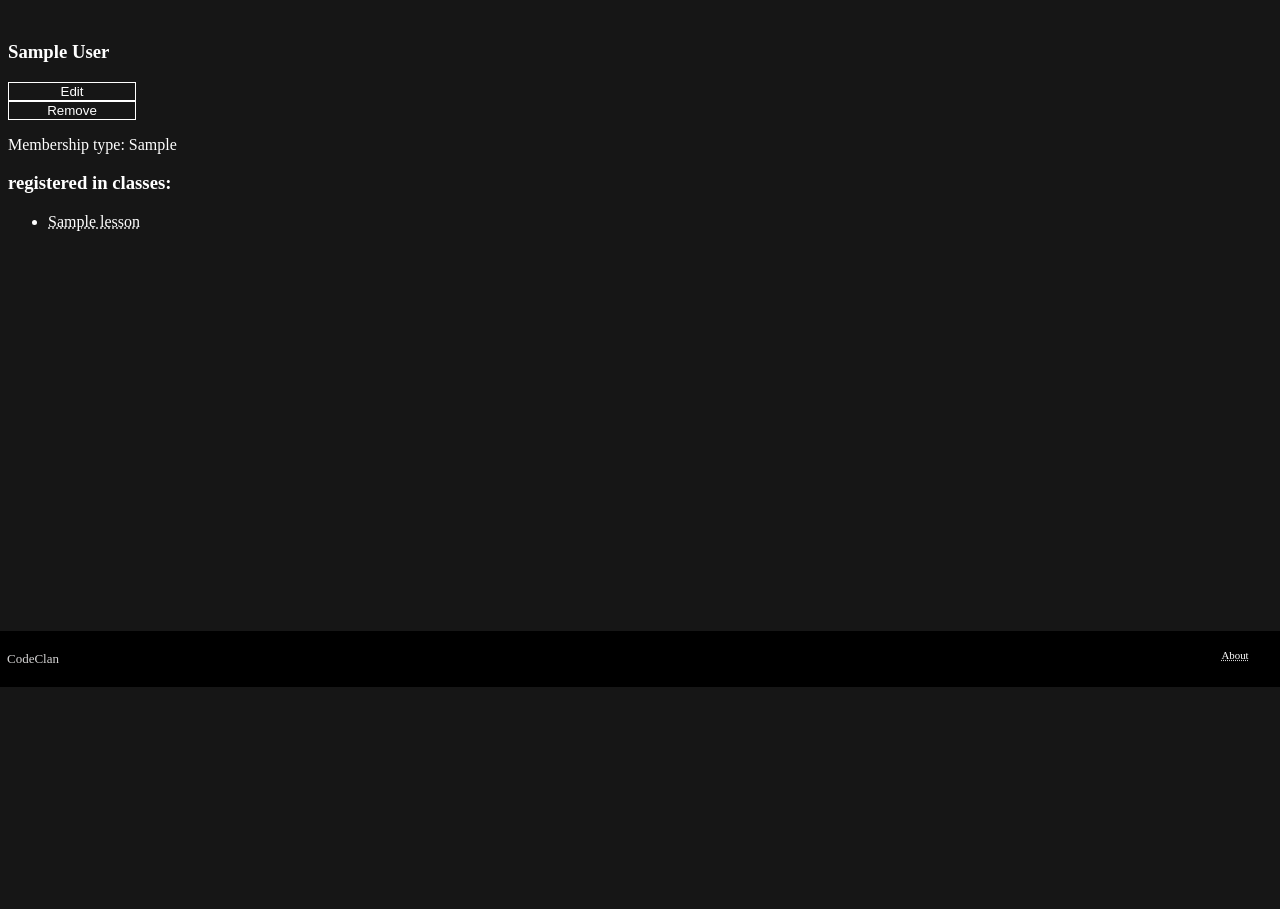
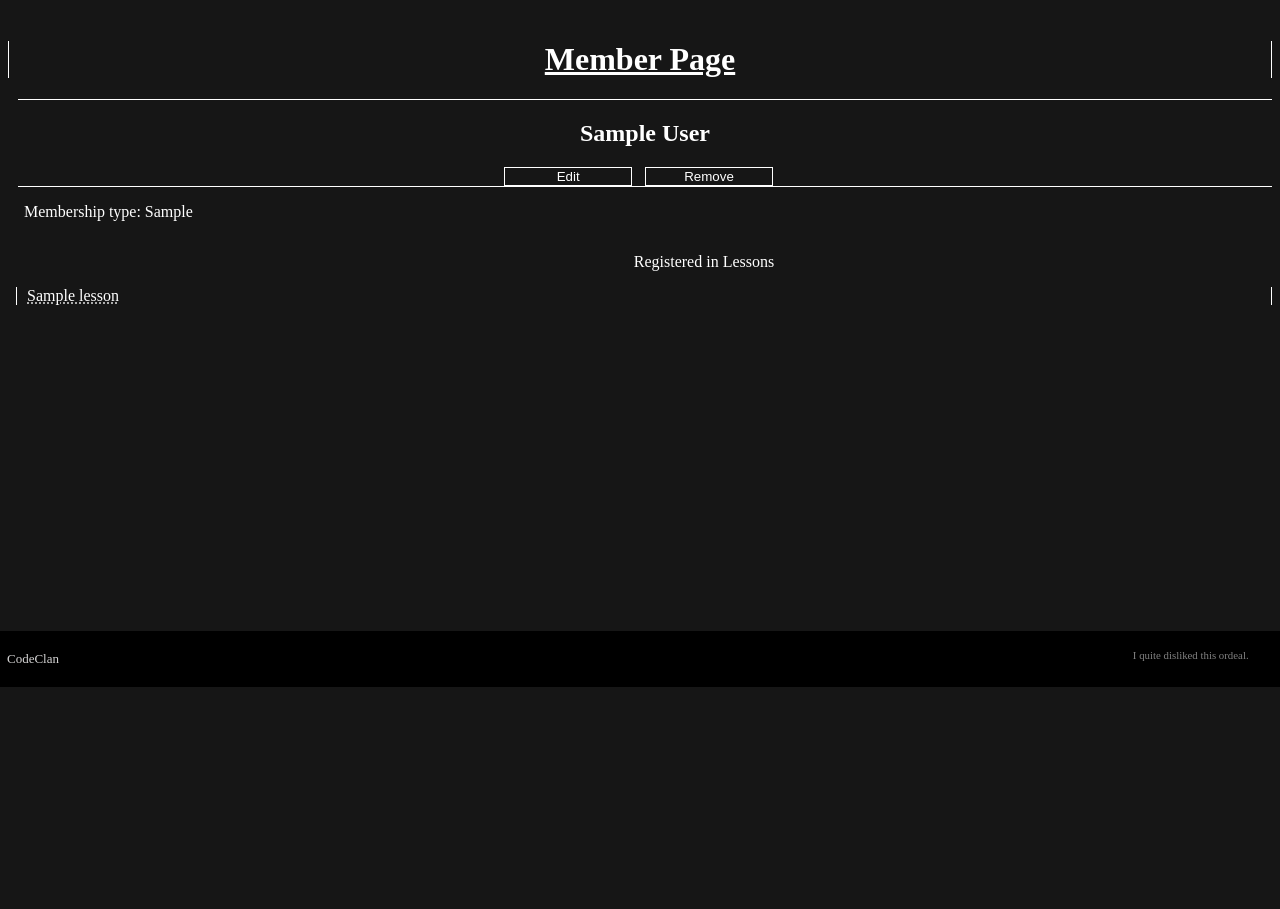
Before and after one commit to dafcs/P1_Vojo_dojo_manager, a Flask app: template templates/member/member_page.jinja in a window 1280 px wide. Shown: the part 113-1022 px from the top of the page. Run offline with Flask 3, Linux system fonts and the light colour scheme; the template is opened without the code that fills it: most values are stand-ins (such as "Sample title", 1, 10 or a date in 2020); parts of the project's set-up code (start-up, migrations or seed data) failed here and were passed over; some libraries are stand-ins or nearby versions.

Commit message:
not a late night commit

```diff
--- a/static/style.css
+++ b/static/style.css
@@ -193,7 +193,7 @@ a:hover {
 }
 
 .enroll_lesson {
-    width: 10vw;
+    width: 15vw;
 }
 
 .footer {
@@ -223,3 +223,40 @@ a:hover {
 .mem-add-label {
     margin: 15px;
 }
+
+.list-styling {
+    text-decoration: none;
+    list-style: none;
+    border-left:solid thin white;
+    border-right:solid thin white;
+}
+
+.list-styling > li > a {
+    padding: 10px;
+}
+.member-page-top {
+    display: flex;
+    align-items: center;
+    /* gap: 2rem; */
+    margin-left: 10px;
+    border-bottom: solid thin;
+    border-top: solid thin;
+    flex-direction: column;
+}
+.member-button {
+    display: flex;
+}
+.member-details {
+    display: flex;
+    flex-direction: column;
+    justify-content: left;
+    margin-left:1rem;
+}
+#registered {
+    justify-content: center;
+    margin-left: 10vw;
+    text-align: center;
+}
+#mem-les-show {
+    margin-left: -2rem;
+}
--- a/templates/base.jinja
+++ b/templates/base.jinja
@@ -21,7 +21,7 @@
 
   <div class="footer">
     <p>CodeClan</p>
-    <p id="mymessage"><a href="/">About</a></p>
+    <p id="mymessage">I quite disliked this ordeal.</p>
   </div>
 </body>
 
--- a/templates/lesson/lesson_add.jinja
+++ b/templates/lesson/lesson_add.jinja
@@ -24,7 +24,6 @@
         <option value="jiu jitsu">jiu jitsu</option>
         <option value="pilates">Karate</option>
         <option value="pilates">Mixed Martia Arts</option>
-        <option value="Body Combat">Body Combat</option>
       </select>
         <button class="form-button" type="submit">Add</button>
   </div>
--- a/templates/member/member_page.jinja
+++ b/templates/member/member_page.jinja
@@ -9,13 +9,16 @@
         <li class="nav-button"><a href="/lessons">Lessons</a></li>
     </ul>
 </nav>
-
+<h1>Member Page</h1>
 <div class="member-display">
     <div class="member-page-top">
-    <h3>{{member.first_name}} {{member.last_name}}</h3>
-                        <form action="/member/{{member.id}}"><button class="form-button">Edit</button></form>
-                        <form action="/member/{{member.id}}/delete" method="post"><button class="form-button">Remove</button></form>
+        <h2>{{member.first_name}} {{member.last_name}}</h2>
+        <div class="member-button">
+            <form action="/member/{{member.id}}"><button class="form-button">Edit</button></form>
+            <form action="/member/{{member.id}}/delete" method="post"><button class="form-button">Remove</button></form>
+        </div>
     </div>
+    <div class="member-details">
         <p>Membership type: {{member.membership_type}}</p>
         {% if member.account_status == True%}
         <p class="member-list-unit">Account Status: Active</p>
@@ -23,15 +26,21 @@
         {% if member.account_status == False%}
         <p class="member-list-unit">Account Status: Inactive</p>
         {% endif %}
+    </div>
+
 </div>
 
-<h3>registered in classes:</h3>
+<p id="registered">Registered in Lessons</p>
 
 {% for lesson in lessons: %}
-<ul>
-<li><p><a href="/lesson/{{lesson.id}}/show">{{lesson.name}}</a></p>
-</li>
-</ul>
+
+    <ul id="mem-les-show">
+    <div class="list-styling">
+        <li>
+        <a href="/lesson/{{lesson.id}}/show">{{lesson.name}}</a>
+        </li>
+    </div>
+    </ul>
 
 {% endfor %}
 
```
Also changed, not shown: console.py (+29 -20 lines), templates/enroll/enroll.jinja (+5 -5 lines), templates/member/member_update.jinja (+1 -6 lines), static/images/licensed-image.jpeg (added).
